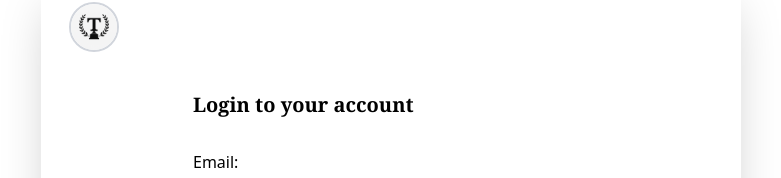
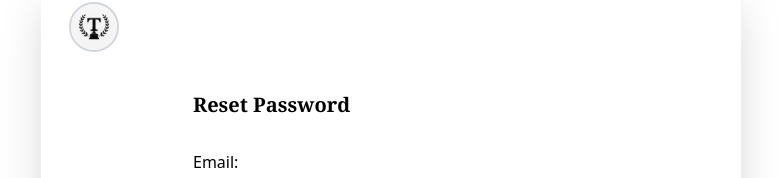
Before and after one commit to Eche00/Tournex, a React (Vite) app: page /forgotpassword in a window 1280 px wide. Both pictures are taken after a click on the button "Explore". Shown: the part 234-412 px from the top of the page, without its empty margins (249-1030 px from the left). Built offline with nearby package versions, Linux system fonts and the light colour scheme.

Commit message:
forgot password ui fix

```diff
--- a/src/authentication/ForgotPassword.jsx
+++ b/src/authentication/ForgotPassword.jsx
@@ -24,7 +24,7 @@ function ForgotPassword() {
         {/* subcontainer  */}
         <div className=" w-[90%] mx-auto md:w-[60%]">
           <h1 className=" text-start dark:text-white text-black font-bold font-serif my-[30px]  text-[20px]">
-            Login to your account
+            Reset Password
           </h1>
           {/* form container  */}
           <form className="w-full">
```
